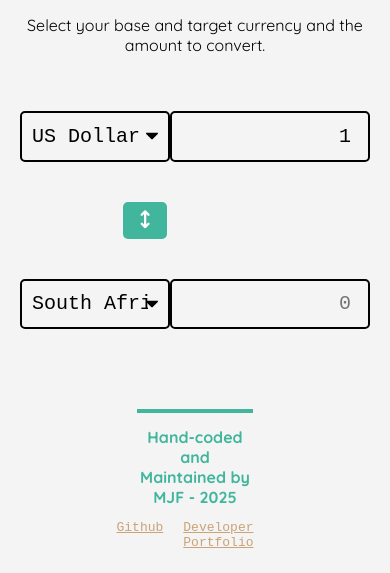
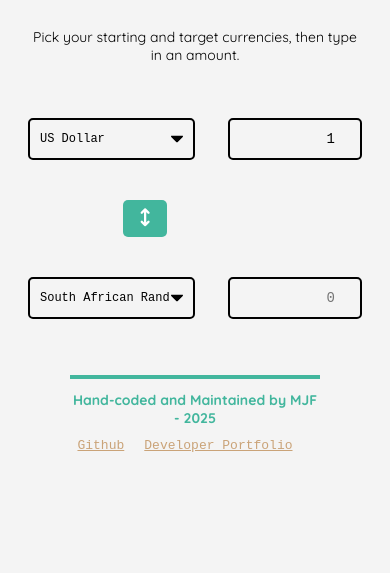
Before and after one commit to mjfru/currency_exchange, a plain HTML site: page index.html in a window 390 px wide. Shown: the part 287-860 px from the top of the page. Drawn offline with Linux system fonts and the light colour scheme; no server answers.

Commit message:
add responsive design for smaller phones, fix multiple sizing issues, format conversion rate more succinctly

```diff
--- a/index.html
+++ b/index.html
@@ -29,14 +29,16 @@
 		<title>Currency Exchange</title>
 		<script src="script.js" defer></script>
 	</head>
+
   <body>
+    <div class="app-container">
       <img
         src="img/exchangeLogoTransparent.png"
         alt="money logo"
         class="money-img"
       />
       <h1>Currency Exchange Rates</h1>
-		<p>Select your base and target currency and the amount to convert.</p>
+      <p>Pick your starting and target currencies, then type in an amount.</p>
       <div class="container">
         <div class="currency">
           <select id="currency-one">
@@ -146,4 +148,6 @@
         >
       </div>
     </footer>
+
+    </div>
 </html>
--- a/script.js
+++ b/script.js
@@ -18,7 +18,7 @@ const calculate = () => {
 			// console.log(data);
 			const selectedRate = data.rates[currencyTwo];
 			// console.log(rate);
-			rate.innerText = `1 ${currencyOne} = ${selectedRate} ${currencyTwo}`;
+			rate.innerText = `1 ${currencyOne} = ${selectedRate.toFixed(4)} ${currencyTwo}`;
 			amountElementTwo.value = (amountElementOne.value * selectedRate).toFixed(
 				2
 			);
--- a/style.css
+++ b/style.css
@@ -11,11 +11,14 @@
 body {
 	background-color: #f4f4f4;
 	font-family: Arial, Helvetica, sans-serif;
+}
+
+.app-container {
 	display: flex;
 	flex-direction: column;
 	align-items: center;
 	justify-content: center;
-	height: 100vh;
+	min-height: 100vh;
 	margin: 0;
 	padding: 20px;
 }
@@ -85,6 +88,7 @@ p {
 	font-size: 20px;
 	font-family: monospace;
 	text-align: right;
+  padding-right: 10px;
 	border: 2px solid black;
 	border-radius: 5px;
 	width: 40%;
@@ -122,7 +126,7 @@ footer {
 .footer-links {
   display: flex;
   justify-content: center;
-
+  align-items: center;
 }
 
 .footer-links a {
@@ -132,7 +136,57 @@ footer {
 }
 
 @media (max-width: 600px) {
+  h1 {
+    font-size: 24px;
+  }
+
+  p {
+    font-size: 14px;
+  }
+
 	.currency input {
 		width: 200px;
 	}
+
+  .money-img {
+    width: 150px;
+  }
+
+  .currency {
+    padding: 40px 0;
+    display: flex;
+    align-items: center;
+    justify-content: space-between;
+  }
+
+  .currency select {
+    width: 50%;
+    height: 5vh;
+    padding: 6px 20px 6px 10px;
+    font-size: 12px;
+  }
+
+  .currency input {
+    font-size: 14px;
+    width: 40%;
+    height: 5vh;
+  }
+
+  .rate {
+    font-size: 14px;
+    padding: 0 10px;
+    font-family: monospace;
+    font-weight: bold;
+    margin-left: 5rem;
+  }
+
+  footer {
+    margin-top: 1rem;
+    width: 75%;
+    text-align: center;
+  }
+
+  footer h2 {
+    font-size: 14px;
+  }
 }
```
Lines whose indentation alone changed are shown as unchanged.
